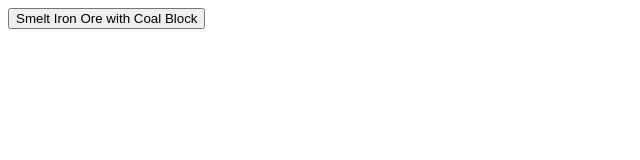
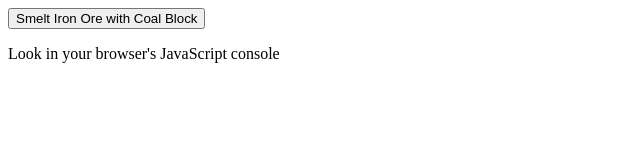
Before and after one commit to MC-Hub-Official/RecIpe-WIzard, a plain HTML site: page index.html in a window 1280 px wide. Shown: the whole page, without its empty margins (0-640 px from the left). Drawn offline with Linux system fonts and the light colour scheme.

Commit message:
Update index.html

```diff
--- a/index.html
+++ b/index.html
@@ -6,5 +6,6 @@
     </head>
     <body>
         <button onclick='getSmeltingRecipe("iron_ore", "coal_block", true);'>Smelt Iron Ore with Coal Block</button>
+        <p> Look in your browser's JavaScript console </p>
     </body>
 </html>
```
